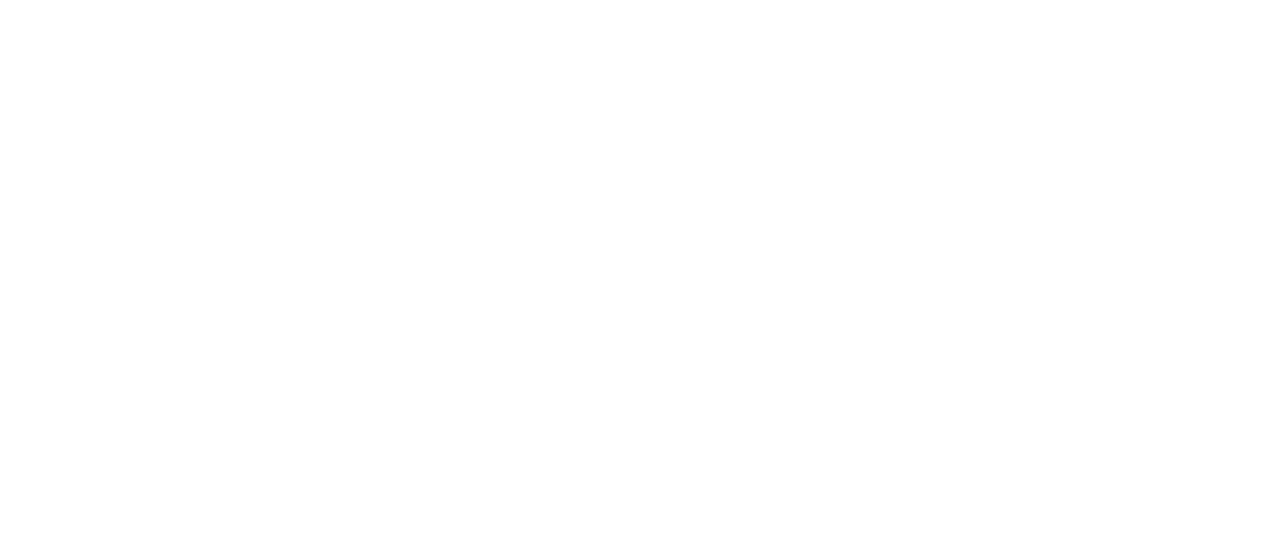
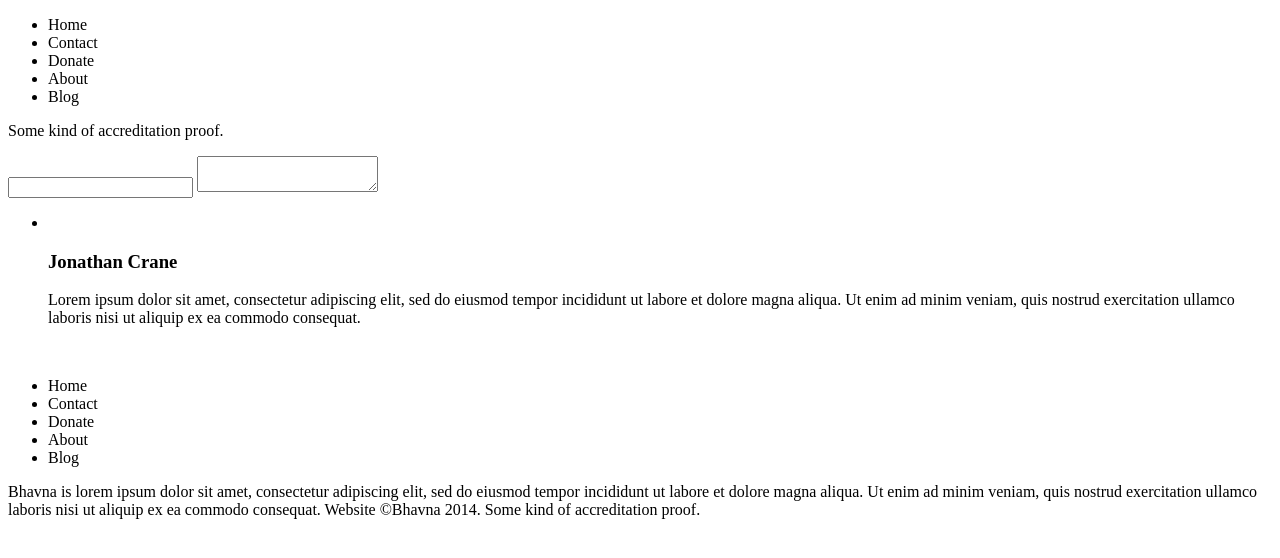
Before and after one commit to godfrzero/Bhavna, a plain HTML site: page index.html in a window 1280 px wide. Drawn offline with Linux system fonts and the light colour scheme.

Commit message:
Landing page skeleton completed with some dummy content. Slider is still pending

```diff
--- a/index.html
+++ b/index.html
@@ -5,25 +5,74 @@
   </head>
   <body>
 
-    <div class="splash">
+    <section class="splash">
+      <!-- Navigation with branding and links -->
+      <nav>
+        <ul>
+          <li class="navHome">Home</li>
+          <li class="navContact">Contact</li>
+          <li class="navDonate">Donate</li>
+          <li class="navAbout">About</li>
+          <li class="navBlog">Blog</li>
+        </ul>
+      </nav>
+
       <!-- Featured initiatives with Image, Title and caption -->
-      <!-- Navigation with branding and links -->
-    </div>
+    </section>
 
-    <div class="contact">
+    <section class="contactDonate">
       <!-- Contact section has a field for the visitors email and message -->
+      <div class="contactWrap">
+        <!-- Some kind of accreditation proof so the people who are looking to donate can verify the authenticity of the NGO -->
+        <p>Some kind of accreditation proof.</p>
+
+        <form class="contact" action="POST" method="/">
+          <input type="text" name="contactEmail" />
+          <textarea name="contactMessage"></textarea>
+        </form>
+      </div>
+
       <!-- Donation form collects the users address and CC details etc. TODO: Finalize the fields require here and the donation process -->
-    </div>
+      <form class="donate" action="POST" method="/">
 
-    <div class="founders">
+      </form>
+    </section>
+
+    <section class="founders">
       <!-- Each founder needs a picture, name and summary. We'll organize these are two rows of three -->
-    </div>
+
+      <ul>
+        <!-- foreach founder: -->
+          <li>
+            <div class="imgWrap">
+              <img src="" />
+            </div>
+
+            <h3>Jonathan Crane</h3>
+            <p>Lorem ipsum dolor sit amet, consectetur adipiscing elit, sed do eiusmod tempor incididunt ut labore et dolore magna aliqua. Ut enim ad minim veniam, quis nostrud exercitation ullamco laboris nisi ut aliquip ex ea commodo consequat.</p>
+          </li>
+        <!-- /foreach -->
+      </ul>
+    </section>
 
     <footer>
       <!-- Logo -->
+      <img class="footerBranding"></img>
+
       <!-- Navigation -->
+      <ul>
+        <li class="navHome">Home</li>
+        <li class="navContact">Contact</li>
+        <li class="navDonate">Donate</li>
+        <li class="navAbout">About</li>
+        <li class="navBlog">Blog</li>
+      </ul>
+
       <!-- Description -->
+      Bhavna is lorem ipsum dolor sit amet, consectetur adipiscing elit, sed do eiusmod tempor incididunt ut labore et dolore magna aliqua. Ut enim ad minim veniam, quis nostrud exercitation ullamco laboris nisi ut aliquip ex ea commodo consequat.
+
       <!-- Copyright & Accreditation information -->
+      Website &copy;Bhavna 2014. Some kind of accreditation proof.
     </footer>
   </body>
 </html>
```
